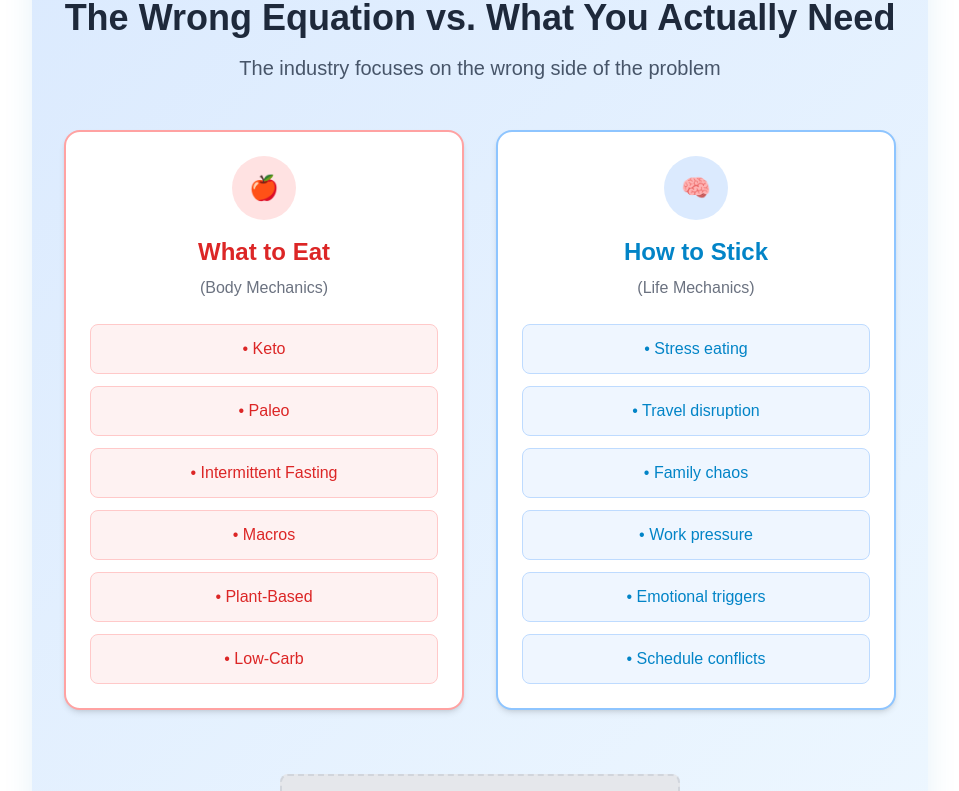
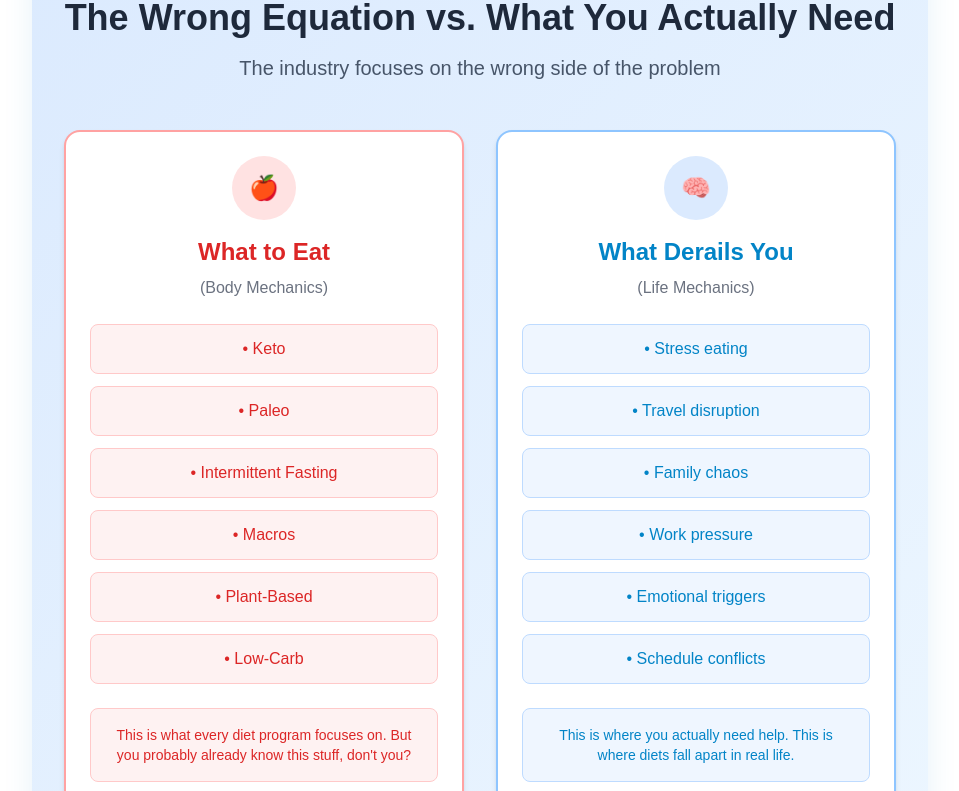
Before and after one commit to ljonespwc/pn-transform-landing, a Next.js app: page /chapter-2 in a window 1280 px wide. Shown: the part 3400-4191 px from the top of the page, without its empty margins (160-1119 px from the left). Built offline with nearby package versions, Linux system fonts and the light colour scheme.

Commit message:
refactor: replace infrastructure terminology with systems and update UI interactions

```diff
--- a/src/app/chapter-2/page.tsx
+++ b/src/app/chapter-2/page.tsx
@@ -182,9 +182,6 @@ export default function Chapter2() {
                 Show Me the Solution
               </ContinueButton>
 
-              <p className="text-sm mt-4" style={{ color: '#64748b' }}>
-                Chapter 3 of 5 • 4 minutes remaining
-              </p>
             </div>
           </AnimatedSection>
         </div>
--- a/src/components/chapters/chapter1/ValidationStats.tsx
+++ b/src/components/chapters/chapter1/ValidationStats.tsx
@@ -98,7 +98,7 @@ export function ValidationStats() {
               ease: "easeOut"
             }}
           >
-            <div className="mb-6">
+            <div className="mb-2">
               <AnimatedCounter
                 targetValue={stat.value}
                 suffix={stat.suffix}
--- a/src/components/chapters/chapter2/BlameCycle.tsx
+++ b/src/components/chapters/chapter2/BlameCycle.tsx
@@ -264,7 +264,7 @@ export function BlameCycle() {
               This cycle generates billions in revenue because it creates repeat customers.
             </p>
             <p className="text-lg font-semibold" style={{ color: '#0284c7' }}>
-              But behavior infrastructure breaks this cycle by solving the actual problem.
+              But behavior systems break this cycle by solving the actual problem.
             </p>
           </div>
         ) : (
--- a/src/components/chapters/chapter2/IndustryStats.tsx
+++ b/src/components/chapters/chapter2/IndustryStats.tsx
@@ -102,7 +102,7 @@ export function IndustryStats() {
               ease: "easeOut"
             }}
           >
-            <div className="mb-6">
+            <div className="mb-2">
               <AnimatedCounter
                 targetValue={stat.value}
                 suffix={stat.suffix}
--- a/src/components/chapters/chapter2/ProblemEquation.tsx
+++ b/src/components/chapters/chapter2/ProblemEquation.tsx
@@ -1,10 +1,8 @@
 'use client'
 
-import { useState } from 'react'
 import { ImagePlaceholder } from '@/components/ui/ImagePlaceholder'
 
 export function ProblemEquation() {
-  const [expandedSide, setExpandedSide] = useState<'wrong' | 'right' | null>(null)
 
   const wrongApproachItems = [
     'Keto', 'Paleo', 'Intermittent Fasting', 'Macros', 'Plant-Based', 'Low-Carb'
@@ -28,13 +26,7 @@ export function ProblemEquation() {
       {/* Desktop Layout */}
       <div className="hidden md:grid md:grid-cols-2 gap-8 max-w-5xl mx-auto mb-8">
         {/* Wrong Approach - Left Side */}
-        <div
-          className={`bg-white border-2 rounded-2xl p-6 transition-all duration-300 cursor-pointer ${
-            expandedSide === 'wrong' ? 'border-red-500 shadow-xl' : 'border-red-300 shadow-md hover:shadow-lg'
-          }`}
-          onMouseEnter={() => setExpandedSide('wrong')}
-          onMouseLeave={() => setExpandedSide(null)}
-        >
+        <div className="bg-white border-2 border-red-300 rounded-2xl p-6 shadow-md hover:shadow-lg transition-all duration-300">
           <div className="text-center mb-6">
             <div className="w-16 h-16 bg-red-100 rounded-full flex items-center justify-center mx-auto mb-4">
               <span className="text-2xl">🍎</span>
@@ -50,7 +42,7 @@ export function ProblemEquation() {
           <div className="space-y-3">
             {wrongApproachItems.map((item, index) => (
               <div key={index}
-                className="bg-red-50 border border-red-200 rounded-lg p-3 text-center font-medium"
+                className="bg-red-50 border border-red-200 rounded-lg p-3 text-center font-medium hover:bg-red-100 hover:border-red-300 hover:scale-105 transition-all duration-200 cursor-pointer"
                 style={{ color: '#dc2626' }}
               >
                 • {item}
@@ -58,29 +50,21 @@ export function ProblemEquation() {
             ))}
           </div>
 
-          {expandedSide === 'wrong' && (
           <div className="mt-6 p-4 bg-red-50 rounded-lg border border-red-200">
             <p className="text-sm font-medium" style={{ color: '#dc2626' }}>
               This is what every diet program focuses on. But you probably already know this stuff, don&apos;t you?
             </p>
           </div>
-          )}
         </div>
 
         {/* Right Approach - Right Side */}
-        <div
-          className={`bg-white border-2 rounded-2xl p-6 transition-all duration-300 cursor-pointer ${
-            expandedSide === 'right' ? 'border-blue-500 shadow-xl' : 'border-blue-300 shadow-md hover:shadow-lg'
-          }`}
-          onMouseEnter={() => setExpandedSide('right')}
-          onMouseLeave={() => setExpandedSide(null)}
-        >
+        <div className="bg-white border-2 border-blue-300 rounded-2xl p-6 shadow-md hover:shadow-lg transition-all duration-300">
           <div className="text-center mb-6">
             <div className="w-16 h-16 bg-blue-100 rounded-full flex items-center justify-center mx-auto mb-4">
               <span className="text-2xl">🧠</span>
             </div>
             <h3 className="text-2xl font-bold mb-2" style={{ color: '#0284c7' }}>
-              How to Stick
+              What Derails You
             </h3>
             <p className="text-base font-medium" style={{ color: '#6b7280' }}>
               (Life Mechanics)
@@ -90,7 +74,7 @@ export function ProblemEquation() {
           <div className="space-y-3">
             {rightApproachItems.map((item, index) => (
               <div key={index}
-                className="bg-blue-50 border border-blue-200 rounded-lg p-3 text-center font-medium"
+                className="bg-blue-50 border border-blue-200 rounded-lg p-3 text-center font-medium hover:bg-blue-100 hover:border-blue-300 hover:scale-105 transition-all duration-200 cursor-pointer"
                 style={{ color: '#0284c7' }}
               >
                 • {item}
@@ -98,13 +82,11 @@ export function ProblemEquation() {
             ))}
           </div>
 
-          {expandedSide === 'right' && (
           <div className="mt-6 p-4 bg-blue-50 rounded-lg border border-blue-200">
             <p className="text-sm font-medium" style={{ color: '#0284c7' }}>
               This is where you actually need help. This is where diets fall apart in real life.
             </p>
           </div>
-          )}
         </div>
       </div>
 
@@ -146,7 +128,7 @@ export function ProblemEquation() {
               <span className="text-2xl">🧠</span>
             </div>
             <h3 className="text-xl font-bold mb-2" style={{ color: '#0284c7' }}>
-              How to Stick (Life Mechanics)
+              What Derails You (Life Mechanics)
             </h3>
           </div>
           <div className="grid grid-cols-2 gap-3">
@@ -172,11 +154,13 @@ export function ProblemEquation() {
       </div>
 
       <div className="text-center mt-8">
+        <div className="bg-white rounded-2xl p-6 shadow-md border-2 border-gray-200 max-w-3xl mx-auto">
           <p className="text-lg font-medium" style={{ color: '#1e293b' }}>
             Notice the gap? The industry gives you solutions for problems you don&apos;t have,
             while ignoring the problems that actually derail you.
           </p>
         </div>
       </div>
+    </div>
   )
 }
```
Also changed, not shown: src/components/chapters/chapter2/ScenarioBreakdown.tsx (+14 -14 lines). Lines whose indentation alone changed are shown as unchanged.
